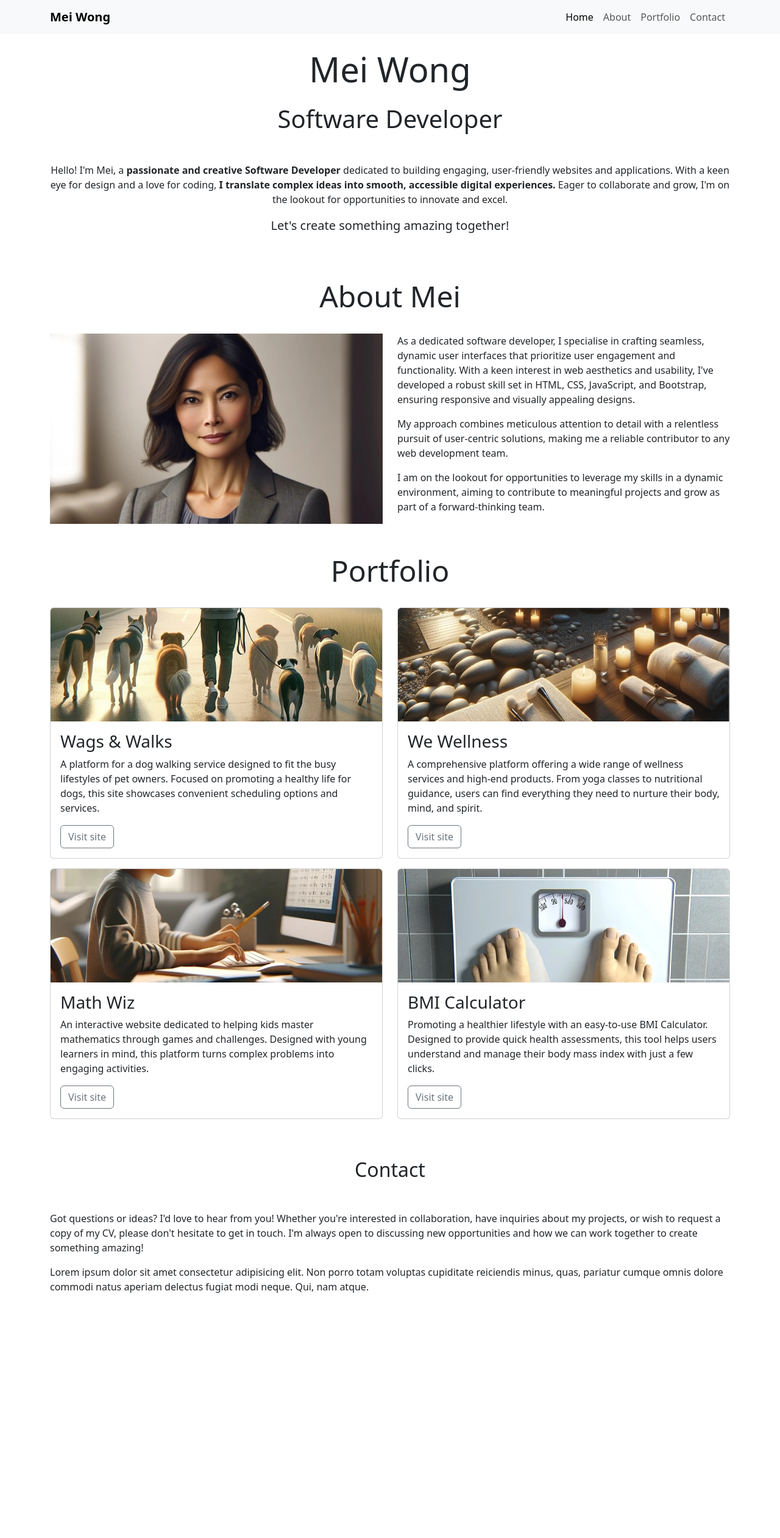
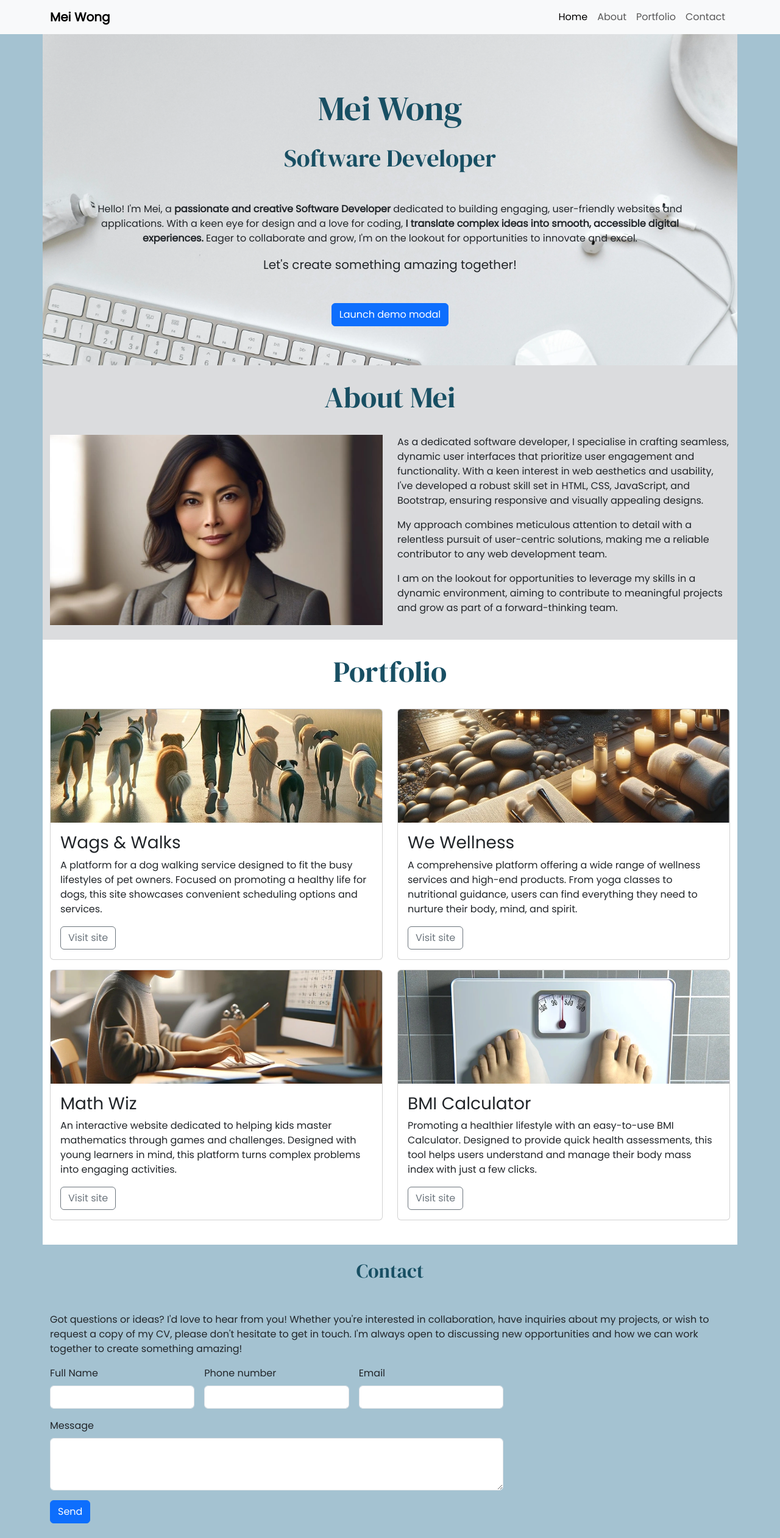
Before and after one commit to skb399/portfolio-mei, a plain HTML site: page index.html in a window 1280 px wide. Shown: the whole page at 61% size. Before the commit the page ends 2122 px from the top, so only its background shows below. Drawn offline with nearby package versions, Linux system fonts and the light colour scheme.

Commit message:
Add first custom styles for hero section

```diff
--- /dev/null
+++ b/assets/css/style.css
@@ -0,0 +1,47 @@
+/*
+    #a4c2d1; egg blue
+    #dbdcde; light grey
+    #1f7798; mid-blue
+    #184f63; dark-blue
+*/
+
+/* global styles */
+
+@import url('https://fonts.googleapis.com/css2?family=DM+Serif+Display:ital@0;1&family=Poppins&display=swap');
+
+body {
+    font-family: "Poppins", sans-serif;
+    background-color: #a4c2d1;
+    /*egg blue*/
+}
+
+h1,
+h2 {
+    font-family: "DM Serif Display", serif;
+    color: #184f63;
+    /*dark-blue*/
+}
+
+/*Hero Image*/
+
+#hero {
+    background-color: lightgrey;
+    background-image: url("../images/background.webp");
+    background-size: cover;
+    min-height: 500px;
+    padding: 5% 7%;
+    background-position: 50% 70%;
+}
+
+/*About Section*/
+
+#about {
+    background-color: #dbdcde;
+    /* light grey*/
+}
+
+/*Portfolio*/
+
+#portfolio {
+    background-color: white;
+}
--- a/index.html
+++ b/index.html
@@ -8,6 +8,9 @@
     <!-- Bootstrap CSS Link -->
     <link href="https://cdn.jsdelivr.net/npm/bootstrap@5.3.3/dist/css/bootstrap.min.css" rel="stylesheet"
         integrity="sha384-QWTKZyjpPEjISv5WaRU9OFeRpok6YctnYmDr5pNlyT2bRjXh0JMhjY6hW+ALEwIH" crossorigin="anonymous">
+    <!-- Custom CSS Stylesheet Link We want to ensure that our custom CSS is called last, as this gives our custom style sheet the ast say in the style settings
+      applied to our site.-->
+    <link rel="stylesheet" href="assets/css/style.css">
 </head>
 
 <body>
@@ -72,6 +75,11 @@
                 </p>
                 <!-- mb-5 gives extra margin spacing under lead text -->
                 <p class="lead mb-5">Let's create something amazing together!</p>
+                <!-- Button trigger modal -->
+                <button type="button" class="btn btn-primary" data-bs-toggle="modal" data-bs-target="#exampleModal">
+                    Launch demo modal
+                </button>
+
             </div>
         </section>
     </header>
@@ -204,14 +212,78 @@
                 hesitate to get in touch. I'm always open to discussing new opportunities and how we can work together
                 to create something amazing!</p>
             <!--Emmet shorthand for below ".col-12.col-md.col.lg-8" - We want it to be responsive so it doesn't get too wide on larger screens.-->
-            <!--Emmet shorthand for text is "lorem" this generates 30 words in lorem ipsum text so we can see what the layout looks like-->
-            <div class="col-12 col-md col lg-8">Lorem ipsum dolor sit amet consectetur adipisicing elit. Non porro totam
-                voluptas cupiditate reiciendis minus, quas, pariatur cumque omnis dolore commodi natus aperiam delectus
-                fugiat modi neque. Qui, nam atque.</div>
+            <!--Emmet shorthand for text is "lorem" this generates 30 words in lorem ipsum text so we can see what the layout looks like ONCE YOU'VE CHECKED IT
+            MAKE SURE TO DELETE THE TEXT AND ENTER YOUR REAL TEXT!!-->
+            <div>
+                <div class="col-12 col-md-10 col-lg-8 mb-4">
+                    <!-- Add your form here -->
+                    <!--The g-3 class in the form you pasted in from Bootstrap creates a uniform gap between each of its children, improving spacing and clarity.
+                    This keeps your forms functional and visually appealing.
+
+                    When nesting columns within grids, as we have done in our form, always ensure that the nested columns are placed within their own row. This
+                    is essential for the Bootstrap flexbox to function correctly.-->
+                    <form class="row g-3">
+                        <div class="col-lg-4">
+                            <label for="full-name" class="form-label">Full Name</label>
+                            <input type="text" class="form-control" id="full-name">
+                        </div>
+                        <div class="col-lg-4">
+                            <label for="phonenumber" class="form-label">Phone number</label>
+                            <input type="number" class="form-control" id="phonenumber">
+                        </div>
+                        <div class="col-lg-4">
+                            <label for="email" class="form-label">Email</label>
+                            <input type="email" class="form-control" id="email">
+                        </div>
+                        <div class="col-12">
+                            <label for="message" class="form-label">Message</label>
+                            <textarea class="form-control" id="message" rows="3"></textarea>
+                        </div>
+                        <div class="col-12">
+                            <button type="submit" class="btn btn-primary">Send</button>
+                        </div>
+                    </form>
+                </div>
+            </div>
+        </div>
 
 
         </div>
     </footer>
+    <!-- Bootstrap modal -->
+    <!-- Modal -->
+    <div class="modal fade" id="exampleModal" tabindex="-1" aria-labelledby="exampleModalLabel" aria-hidden="true">
+        <div class="modal-dialog modal-lg">
+            <div class="modal-content">
+                <div class="modal-header">
+                    <h1 class="modal-title fs-5" id="exampleModalLabel">Subscribe</h1>
+                    <button type="button" class="btn-close" data-bs-dismiss="modal" aria-label="Close"></button>
+                </div>
+                <div class="modal-body">
+                    <p>
+                        Join my newsletter for the latest updates on my projects,
+                        coding tips, and industry insights delivered straight to your
+                        inbox.
+                    </p>
+                    <form class="row g-3">
+                        <div class="col-lg-6">
+                            <label for="inputName" class="form-label">Name</label>
+                            <input type="text" class="form-control" id="inputName">
+                        </div>
+                        <div class="col-lg-6">
+                            <label for="inputEmail" class="form-label">Email</label>
+                            <input type="email" class="form-control" id="inputEmail">
+                        </div>
+                        <div class="col-12 mb-4">
+                            <button type="submit" class="btn btn-primary">
+                                Sign up!
+                            </button>
+                        </div>
+                    </form>
+                </div>
+            </div>
+        </div>
+    </div>
     <!-- Bootstrap JS Script-->
     <script src="https://cdn.jsdelivr.net/npm/bootstrap@5.3.3/dist/js/bootstrap.bundle.min.js"
         integrity="sha384-YvpcrYf0tY3lHB60NNkmXc5s9fDVZLESaAA55NDzOxhy9GkcIdslK1eN7N6jIeHz"
```
Also changed, not shown: assets/images/background.webp (added).
